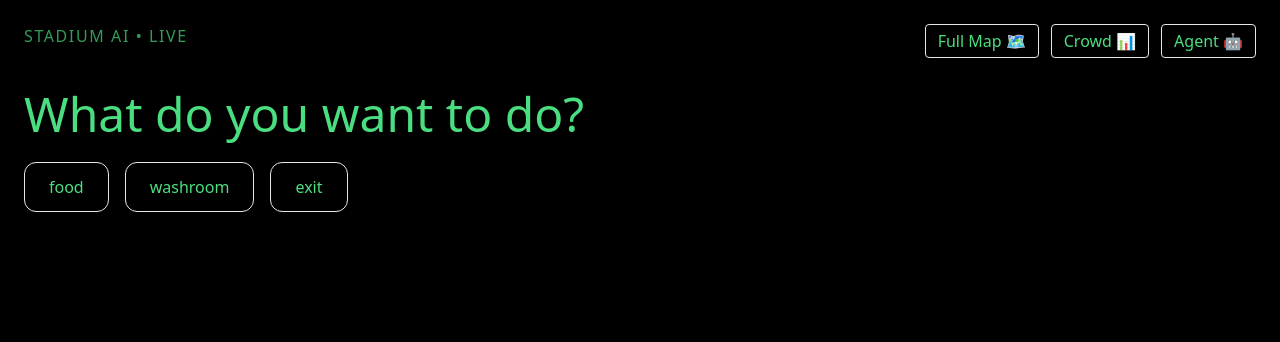
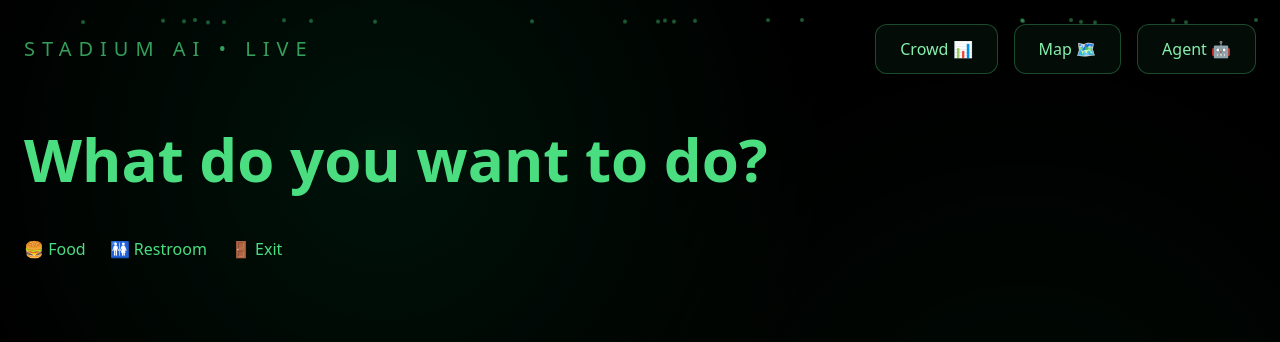
Before and after one commit to I-Saara/stadium-ai-ui, a React (Create React App) app: page / in a window 1280 px wide. Shown: the top 342 px of the page. Built offline with nearby package versions, Linux system fonts and the light colour scheme.

Commit message:
final update

```diff
--- a/package.json
+++ b/package.json
@@ -7,8 +7,8 @@
     "@testing-library/jest-dom": "^6.9.1",
     "@testing-library/react": "^16.3.2",
     "@testing-library/user-event": "^13.5.0",
-    "react": "^19.2.5",
-    "react-dom": "^19.2.5",
+    "react": "^18.2.0",
+    "react-dom": "^18.2.0",
     "react-scripts": "5.0.1",
     "web-vitals": "^2.1.4"
   },
--- a/src/App.js
+++ b/src/App.js
@@ -2,55 +2,67 @@ import { useState, useEffect } from "react";
 
 const API = "https://venue-ai-933158601741.us-central1.run.app";
 
-export default function App() {
-  const [decision, setDecision] = useState(null);
-  const [loading, setLoading] = useState(false);
-  const [mode, setMode] = useState("home");
+/* 🧍 PERSON WITH MICRO ANIMATION */
+const Person = ({ x, y }) => (
+  <div
+    className="absolute text-[14px] transition-all duration-[2800ms] ease-linear animate-pulse"
+    style={{
+      left: `${x}%`,
+      top: `${y}%`,
+      filter: "drop-shadow(0 0 6px rgba(0,255,136,0.6))",
+    }}
+  >
+    🚶
+  </div>
+);
 
-  // 🧍 create people
-  const createPeople = (count, speed = 0.12) =>
+/* 🌌 FLOATING BACKGROUND PARTICLES */
+const Particles = () => {
+  const dots = Array.from({ length: 25 });
+
+  return dots.map((_, i) => (
+    <div
+      key={i}
+      className="absolute w-1 h-1 bg-green-400/40 rounded-full animate-float"
+      style={{
+        left: `${Math.random() * 100}%`,
+        animationDuration: `${10 + Math.random() * 10}s`,
+      }}
+    />
+  ));
+};
+
+/* 🧠 PEOPLE ENGINE */
+const usePeople = (count = 120) => {
+  const [people, setPeople] = useState(
     Array.from({ length: count }, () => ({
       x: Math.random() * 100,
       y: Math.random() * 100,
-      dx: (Math.random() - 0.5) * speed,
-      dy: (Math.random() - 0.5) * speed,
-    }));
+    }))
+  );
 
-  const [zones, setZones] = useState({
-    food: createPeople(70, 0.12),
-    washroom: createPeople(40, 0.13),
-    exit: createPeople(90, 0.14),
-  });
-
-  // 🧠 movement loop
   useEffect(() => {
     const interval = setInterval(() => {
-      setZones((prev) => {
-        const move = (people) =>
-          people.map((p) => {
-            let nx = p.x + p.dx;
-            let ny = p.y + p.dy;
-
-            if (nx < 0 || nx > 100) p.dx *= -1;
-            if (ny < 0 || ny > 100) p.dy *= -1;
-
-            return {
-              ...p,
-              x: Math.max(0, Math.min(100, nx)),
-              y: Math.max(0, Math.min(100, ny)),
-            };
-          });
-
-        return {
-          food: move(prev.food),
-          washroom: move(prev.washroom),
-          exit: move(prev.exit),
-        };
-      });
-    }, 40);
+      setPeople((prev) =>
+        prev.map((p) => ({
+          x: Math.max(2, Math.min(98, p.x + (Math.random() - 0.5) * 5)),
+          y: Math.max(2, Math.min(98, p.y + (Math.random() - 0.5) * 5)),
+        }))
+      );
+    }, 2800);
 
     return () => clearInterval(interval);
   }, []);
+
+  return people;
+};
+
+export default function App() {
+  const [mode, setMode] = useState("home");
+  const [decision, setDecision] = useState(null);
+  const [loading, setLoading] = useState(false);
+
+  const people = usePeople(120);
 
   const handleIntent = async (intent) => {
     setLoading(true);
@@ -64,149 +76,164 @@ export default function App() {
   };
 
   return (
-    <div className="bg-black text-green-400 min-h-screen p-6 relative overflow-hidden">
+    <div className="bg-black text-green-400 min-h-screen p-6 font-sans relative overflow-hidden">
+
+      {/* 🌌 BACKGROUND */}
+      <Particles />
+      <div className="absolute inset-0 bg-[radial-gradient(circle_at_30%_20%,rgba(0,255,136,0.1),transparent_40%),radial-gradient(circle_at_80%_60%,rgba(0,255,136,0.06),transparent_40%)] animate-pulse" />
 
       {/* HEADER */}
-      <div className="flex justify-between mb-8">
-        <h1 className="tracking-widest opacity-70">
+      <div className="flex justify-between items-center mb-12 relative z-10">
+
+        <h1 className="text-xl tracking-[0.35em] opacity-70 hover:opacity-100 transition">
           STADIUM AI • LIVE
         </h1>
 
-        <div className="flex gap-3">
-          <button onClick={() => setMode("venue")} className="border px-3 py-1 rounded">Full Map 🗺️</button>
-          <button onClick={() => setMode("crowd")} className="border px-3 py-1 rounded">Crowd 📊</button>
-          <button onClick={() => setMode("chat")} className="border px-3 py-1 rounded">Agent 🤖</button>
+        <div className="flex gap-4">
+
+          {mode !== "home" && (
+            <button onClick={() => setMode("home")} className="btn">
+              Back
+            </button>
+          )}
+
+          <button onClick={() => setMode("crowd")} className="btn">Crowd 📊</button>
+          <button onClick={() => setMode("fullmap")} className="btn">Map 🗺️</button>
+          <button onClick={() => setMode("chat")} className="btn">Agent 🤖</button>
+
         </div>
       </div>
 
       {/* HOME */}
       {mode === "home" && (
-        <>
-          <h1 className="text-5xl mb-6">What do you want to do?</h1>
+        <div className="relative z-10 animate-fadeIn">
+          <h1 className="text-6xl font-bold mb-10 leading-tight">
+            What do you want to do?
+          </h1>
 
-          <div className="flex gap-4 mb-10">
-            {["food", "washroom", "exit"].map((intent) => (
+          <div className="flex gap-6">
+            {[
+              { key: "food", label: "🍔 Food" },
+              { key: "washroom", label: "🚻 Restroom" },
+              { key: "exit", label: "🚪 Exit" },
+            ].map((item) => (
               <button
-                key={intent}
-                onClick={() => handleIntent(intent)}
-                className="border px-6 py-3 rounded-xl hover:bg-green-400 hover:text-black transition"
+                key={item.key}
+                onClick={() => handleIntent(item.key)}
+                className="btn-big"
               >
-                {intent}
+                {item.label}
               </button>
             ))}
           </div>
 
-          {loading && <p className="animate-pulse">AI thinking...</p>}
+          {loading && (
+            <p className="mt-6 animate-pulse">🤖 AI is thinking...</p>
+          )}
 
           {decision && (
-            <div className="border p-6 rounded-xl max-w-xl">
-              <h2 className="text-2xl">{decision.action}</h2>
-              <p>{decision.wait_time}</p>
-              <p>{decision.reason}</p>
-
-              <button
-                onClick={() => setMode("map")}
-                className="mt-4 bg-green-400 text-black px-4 py-2 rounded"
-              >
-                Start Navigation →
-              </button>
+            <div className="mt-10 p-8 rounded-2xl border border-green-400/20 bg-green-400/5 shadow-[0_0_60px_rgba(0,255,136,0.2)] animate-fadeIn">
+              <h2 className="text-3xl font-semibold mb-2">
+                {decision.action}
+              </h2>
+              <p className="text-sm opacity-70 mb-2">
+                ⏱ {decision.wait_time} • {decision.timing}
+              </p>
+              <p className="opacity-70">{decision.reason}</p>
             </div>
           )}
-        </>
-      )}
-
-      {/* 🧭 MAP */}
-      {mode === "map" && (
-        <div className="relative h-[400px] border rounded-xl overflow-hidden">
-          <div className="absolute inset-0 bg-[radial-gradient(circle,rgba(0,255,136,0.2)_1px,transparent_1px)] bg-[size:20px_20px]" />
-          <div className="absolute top-1/2 left-10 right-10 h-1 bg-green-400 animate-pulse" />
-          <div className="absolute left-8 top-1/2">🟢</div>
-          <div className="absolute right-8 top-1/2">🎯</div>
-
-          <button onClick={() => setMode("home")} className="absolute top-3 right-3 border px-2 py-1">
-            Back
-          </button>
         </div>
       )}
 
-      {/* 📊 CROWD */}
+      {/* CROWD */}
       {mode === "crowd" && (
-        <div className="grid grid-cols-3 gap-6">
-          {[
-            { name: "Food", key: "food" },
-            { name: "Restroom", key: "washroom" },
-            { name: "Exit", key: "exit" },
-          ].map((zone) => (
-            <div key={zone.key} className="relative h-[300px] border rounded-xl overflow-hidden">
-              <p className="absolute top-2 left-2 text-sm">{zone.name}</p>
+        <div className="grid grid-cols-3 gap-12 max-w-6xl mx-auto animate-fadeIn">
 
-              {zones[zone.key].map((p, i) => (
-                <div
-                  key={i}
-                  className="absolute"
-                  style={{
-                    left: `${p.x}%`,
-                    top: `${p.y}%`,
-                    transform: "translate(-50%, -50%)",
-                  }}
-                >
-                  {/* trail */}
-                  <div
-                    className="absolute w-3 h-3 bg-green-400 opacity-20 blur-md rounded-full"
-                    style={{
-                      transform: `translate(${-p.dx * 300}%, ${-p.dy * 300}%)`,
-                    }}
-                  />
+          {["Food", "Restroom", "Exit"].map((zone, i) => (
+            <div key={i} className="flex flex-col items-center">
 
-                  {/* person */}
-                  <div className="text-[14px] drop-shadow-[0_0_6px_rgba(0,255,136,0.7)]">
-                    🚶
-                  </div>
-                </div>
-              ))}
+              <div className="card">
+                {people.slice(i * 40, i * 40 + 40).map((p, idx) => (
+                  <Person key={idx} {...p} />
+                ))}
+              </div>
+
+              <p className="mt-5 text-lg text-green-300">
+                {zone}
+              </p>
+
             </div>
           ))}
         </div>
       )}
 
-      {/* 🗺️ FULL VENUE */}
-      {mode === "venue" && (
-        <div className="relative h-[500px] border rounded-xl overflow-hidden">
+      {/* MAP */}
+      {mode === "fullmap" && (
+        <div className="max-w-6xl mx-auto animate-fadeIn">
 
-          {/* zones layout */}
-          <div className="absolute top-10 left-10 w-[30%] h-[40%] border rounded">
-            <p className="text-xs">Food</p>
-            {zones.food.map((p, i) => (
-              <div key={i} className="absolute text-xs" style={{ left: `${p.x}%`, top: `${p.y}%` }}>🚶</div>
+          <h2 className="text-3xl mb-6 text-center text-green-300">
+            Live Stadium Map
+          </h2>
+
+          <div className="map">
+
+            <div className="zone left-[12%] top-[30%]" />
+            <div className="zone right-[12%] top-[25%]" />
+            <div className="zone left-[40%] bottom-[8%]" />
+
+            <div className="label left-[12%] top-[25%]">🍔 Food</div>
+            <div className="label right-[12%] top-[20%]">🚻 Restroom</div>
+            <div className="label left-[40%] bottom-[5%]">🚪 Exit</div>
+
+            {people.map((p, i) => (
+              <Person key={i} {...p} />
             ))}
+
           </div>
-
-          <div className="absolute top-10 right-10 w-[25%] h-[40%] border rounded">
-            <p className="text-xs">Restroom</p>
-            {zones.washroom.map((p, i) => (
-              <div key={i} className="absolute text-xs" style={{ left: `${p.x}%`, top: `${p.y}%` }}>🚶</div>
-            ))}
-          </div>
-
-          <div className="absolute bottom-10 left-1/2 -translate-x-1/2 w-[40%] h-[35%] border rounded">
-            <p className="text-xs">Exit</p>
-            {zones.exit.map((p, i) => (
-              <div key={i} className="absolute text-xs" style={{ left: `${p.x}%`, top: `${p.y}%` }}>🚶</div>
-            ))}
-          </div>
-
-          <button onClick={() => setMode("home")} className="absolute top-3 right-3 border px-2 py-1">
-            Back
-          </button>
         </div>
       )}
 
-      {/* 🤖 CHAT */}
+      {/* CHAT */}
       {mode === "chat" && (
-        <div>
-          <p>Ask AI</p>
-          <button onClick={() => handleIntent("food")}>Test</button>
-          {decision && <p>{decision.action}</p>}
+        <div className="max-w-2xl mx-auto animate-fadeIn">
+
+          <div className="card p-8">
+
+            <p className="text-xs opacity-50 mb-2">AI ENGINE</p>
+            <h2 className="text-2xl mb-4">Ask anything</h2>
+
+            <input
+              type="text"
+              placeholder="Where is least crowded?"
+              className="input"
+              onKeyDown={async (e) => {
+                if (e.key === "Enter") {
+                  const query = e.target.value;
+                  e.target.value = "";
+
+                  setLoading(true);
+
+                  const res = await fetch(`${API}/decision?intent=${query}`);
+                  const data = await res.json();
+
+                  setDecision(data);
+                  setLoading(false);
+                }
+              }}
+            />
+
+            {loading && <p className="animate-pulse mt-4">🤖 Thinking...</p>}
+
+            {decision && (
+              <div className="mt-6 p-5 rounded-xl bg-green-400/10 border border-green-400/20">
+                <h3 className="text-xl">{decision.action}</h3>
+                <p className="text-sm opacity-70">
+                  ⏱ {decision.wait_time} • {decision.timing}
+                </p>
+                <p className="opacity-70">{decision.reason}</p>
+              </div>
+            )}
+          </div>
         </div>
       )}
     </div>
--- a/src/index.css
+++ b/src/index.css
@@ -2,59 +2,188 @@
 @tailwind components;
 @tailwind utilities;
 
-@keyframes float {
-  0% {
-    transform: translateY(0px) translateX(0px);
+/* 🌌 GLOBAL RESET */
+* {
+  margin: 0;
+  padding: 0;
+  box-sizing: border-box;
+}
+
+/* 🌑 BODY */
+body {
+  font-family: -apple-system, BlinkMacSystemFont, "SF Pro Display",
+    "Inter", sans-serif;
+  background: #000;
+  color: #00ff88;
+  overflow-x: hidden;
+}
+
+/* 🌌 BACKGROUND GLOW */
+body::before {
+  content: "";
+  position: fixed;
+  inset: 0;
+  background:
+    radial-gradient(circle at 20% 20%, rgba(0,255,136,0.08), transparent 40%),
+    radial-gradient(circle at 80% 60%, rgba(0,255,136,0.06), transparent 40%),
+    radial-gradient(circle at 50% 100%, rgba(0,255,136,0.05), transparent 50%);
+  z-index: -1;
+}
+
+/* ✨ FADE IN */
+@keyframes fadeIn {
+  from {
     opacity: 0;
+    transform: translateY(12px);
   }
-  25% {
-    opacity: 0.4;
-  }
-  50% {
-    transform: translateY(-50vh) translateX(20px);
-    opacity: 0.8;
-  }
-  75% {
-    opacity: 0.4;
-  }
-  100% {
-    transform: translateY(-100vh) translateX(-20px);
-    opacity: 0;
+  to {
+    opacity: 1;
+    transform: translateY(0);
   }
 }
 
-body {
-  margin: 0;
-  background: radial-gradient(circle at top, #0a0a0a, #000);
+.animate-fadeIn {
+  animation: fadeIn 0.6s ease forwards;
 }
 
-code {
-  font-family: source-code-pro, Menlo, Monaco, Consolas, 'Courier New',
-    monospace;
-}
-
-@keyframes fadeIn {
-  from { opacity: 0; transform: translateY(10px); }
-  to { opacity: 1; transform: translateY(0); }
-}
-
-.animate-fadeIn {
-  animation: fadeIn 0.5s ease-in-out;
-}
+/* ✨ FLOAT (subtle Apple motion) */
 @keyframes float {
-  from { transform: translateY(100vh); }
-  to { transform: translateY(-10vh); }
+  0% { transform: translateY(0px); }
+  50% { transform: translateY(-6px); }
+  100% { transform: translateY(0px); }
 }
 
 .animate-float {
-  animation: float linear infinite;
+  animation: float 6s ease-in-out infinite;
 }
 
-@keyframes fadeIn {
-  from { opacity: 0; transform: translateY(20px); }
-  to { opacity: 1; transform: translateY(0); }
+/* ✨ GLOW PULSE */
+@keyframes glowPulse {
+  0% { box-shadow: 0 0 10px rgba(0,255,136,0.2); }
+  50% { box-shadow: 0 0 30px rgba(0,255,136,0.5); }
+  100% { box-shadow: 0 0 10px rgba(0,255,136,0.2); }
 }
 
-.animate-fadeIn {
-  animation: fadeIn 0.5s ease-out;
+.animate-glow {
+  animation: glowPulse 2.5s infinite ease-in-out;
 }
+
+/* 🟢 BUTTON BASE */
+.btn {
+  @apply px-6 py-3 rounded-xl border border-green-400/30
+  backdrop-blur-xl bg-green-400/5 text-green-300
+  transition-all duration-300 ease-out;
+}
+
+/* 🟢 BUTTON HOVER (Apple feel) */
+.btn:hover {
+  background: rgba(0,255,136,0.9);
+  color: black;
+  transform: translateY(-2px) scale(1.04);
+  box-shadow: 0 10px 30px rgba(0,255,136,0.25);
+}
+
+/* 🟢 BUTTON CLICK */
+.btn:active {
+  transform: scale(0.97);
+}
+
+/* 🧊 GLASS CARD */
+.card {
+  @apply rounded-2xl border border-green-400/20
+  bg-green-400/5 backdrop-blur-xl;
+  box-shadow: 0 0 40px rgba(0,255,136,0.08);
+  transition: all 0.4s ease;
+}
+
+/* 🧊 CARD HOVER (depth) */
+.card:hover {
+  transform: translateY(-6px) scale(1.01);
+  box-shadow: 0 0 60px rgba(0,255,136,0.2);
+}
+
+/* 🧍 PEOPLE SMOOTH MOVEMENT */
+.person {
+  position: absolute;
+  font-size: 14px;
+  transition: all 3s linear;
+  filter: drop-shadow(0 0 6px rgba(0,255,136,0.6));
+}
+
+/* ✨ TRAIL EFFECT */
+.person::after {
+  content: "";
+  position: absolute;
+  width: 6px;
+  height: 6px;
+  background: rgba(0,255,136,0.3);
+  border-radius: 50%;
+  filter: blur(4px);
+  transform: translate(-50%, -50%);
+}
+
+/* 🗺️ MAP CONTAINER */
+.map {
+  border-radius: 24px;
+  border: 1px solid rgba(0,255,136,0.2);
+  background: rgba(0,0,0,0.6);
+  backdrop-filter: blur(20px);
+  box-shadow: 0 0 80px rgba(0,255,136,0.1);
+  position: relative;
+  overflow: hidden;
+}
+
+/* ✨ ZONE GLOW */
+.zone-glow {
+  position: absolute;
+  width: 240px;
+  height: 240px;
+  background: rgba(0,255,136,0.08);
+  filter: blur(80px);
+  border-radius: 50%;
+  animation: float 8s infinite ease-in-out;
+}
+
+/* 🟢 TEXT STYLING */
+.heading-xl {
+  font-size: 64px;
+  font-weight: 700;
+  letter-spacing: -0.02em;
+}
+
+.heading-lg {
+  font-size: 28px;
+  font-weight: 600;
+}
+
+.subtle {
+  opacity: 0.6;
+}
+
+/* ✨ INPUT */
+input {
+  transition: all 0.3s ease;
+}
+
+input:focus {
+  border-color: #00ff88;
+  box-shadow: 0 0 10px rgba(0,255,136,0.3);
+}
+
+/* 🧠 AI RESPONSE BOX */
+.response-box {
+  background: rgba(0,255,136,0.08);
+  border: 1px solid rgba(0,255,136,0.2);
+  border-radius: 16px;
+  animation: fadeIn 0.5s ease;
+}
+
+/* 🟢 SCROLLBAR (clean) */
+::-webkit-scrollbar {
+  width: 6px;
+}
+
+::-webkit-scrollbar-thumb {
+  background: rgba(0,255,136,0.3);
+  border-radius: 10px;
+}
```
Also changed, not shown: 1 other file (tests, documents, lock files or other folders).
